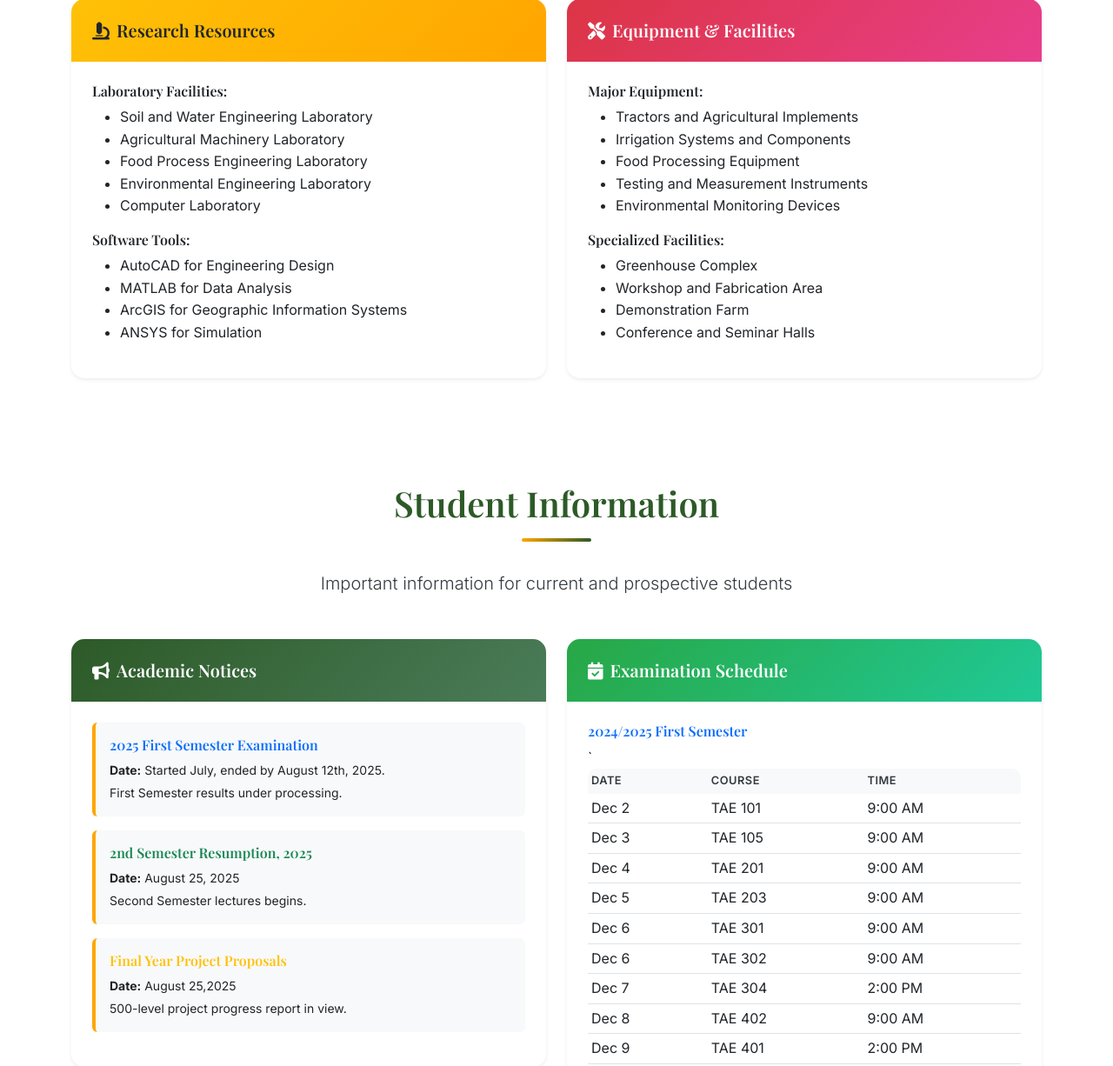
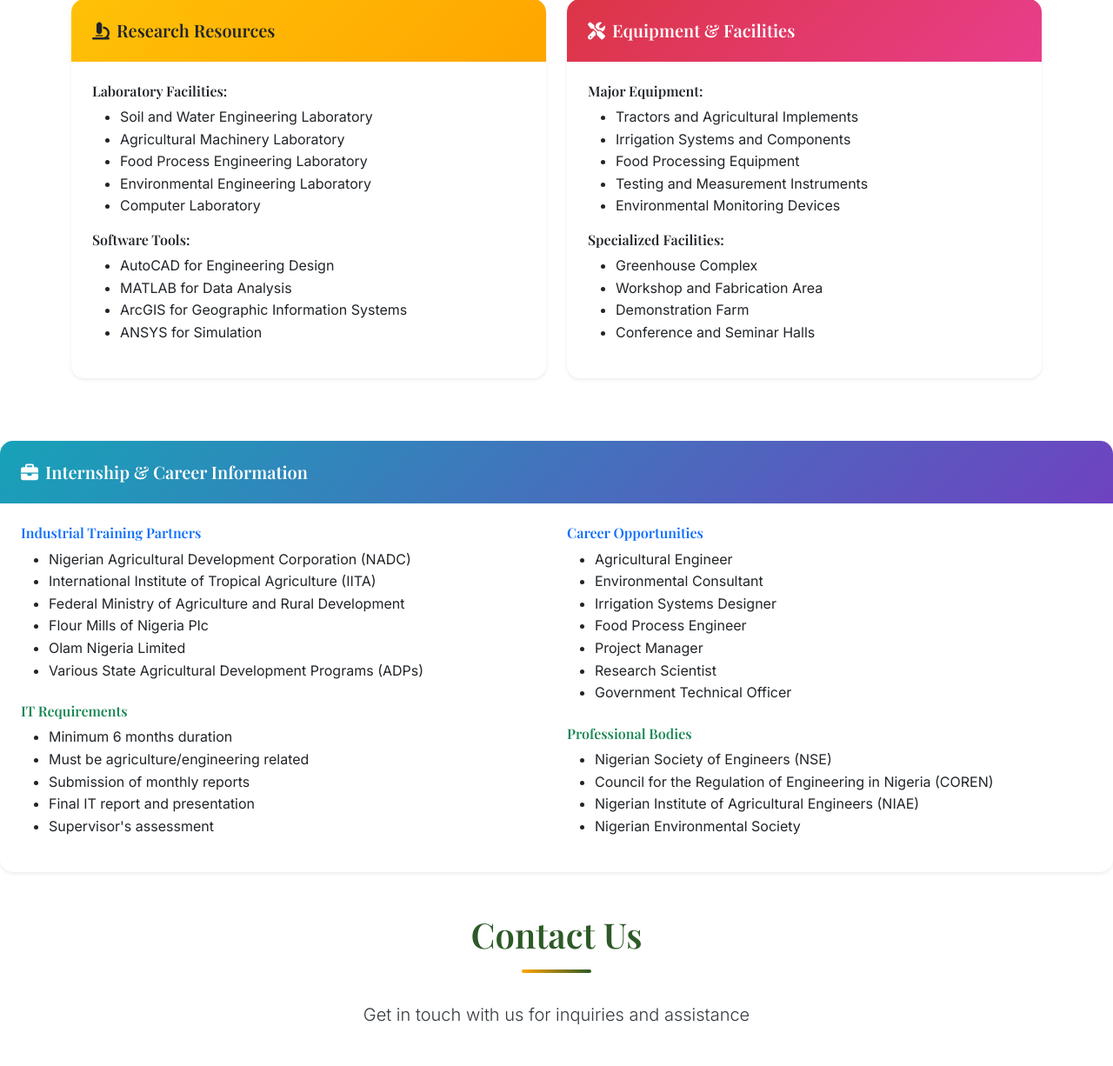
Before and after one commit to olateju243834-afk/AEE, a Flask app: page / in a window 1280 px wide. Shown: the part 4298-5524 px from the top of the page at 87% size. Run offline with Flask 3, Linux system fonts and the light colour scheme; some libraries are stand-ins or nearby versions.

Commit message:
Update index.html

```diff
--- a/templates/index.html
+++ b/templates/index.html
@@ -43,7 +43,7 @@
                     <li class="nav-item"><a class="nav-link" href="#programs">Programs</a></li>
                     <li class="nav-item"><a class="nav-link" href="#resources">Resources</a></li>
                     <li class="nav-item"><a class="nav-link" href="{{url_for('news')}}">News</a></li>
-                    <li class="nav-item"><a class="nav-link" href="#students">Students</a></li>
+                    <li class="nav-item"><a class="nav-link" href="{{url_for('students')}}">Students</a></li>
                     <li class="nav-item"><a class="nav-link" href="#contact">Contact</a></li>
                      <li class="nav-item"><a class="nav-link" href="{{url_for('news1')}}">Academic Programme</a></li>
                 </ul>
@@ -759,7 +759,7 @@ production, design and utilization of agricultural and natural resources for sel
         </div>
     </section> -->
 
-    <!-- Student Section -->
+    <!-- Student Section
     <section id="students" class="py-5">
         <div class="container">
             <div class="text-center mb-5">
@@ -768,7 +768,7 @@ production, design and utilization of agricultural and natural resources for sel
                 <p class="lead">Important information for current and prospective students</p>
             </div>
             <div class="row">
-                <!-- Academic Notices -->
+                <!-- Academic Notices
                 <div class="col-lg-6 mb-4">
                     <div class="card shadow-sm">
                         <div class="card-header bg-primary text-white">
@@ -796,7 +796,7 @@ production, design and utilization of agricultural and natural resources for sel
                     </div>
                 </div>
 
-                <!-- Exam Schedule -->
+                <!-- Exam Schedule
                 <div class="col-lg-6 mb-4">
                     <div class="card shadow-sm">
                         <div class="card-header bg-success text-white">
@@ -877,7 +877,7 @@ production, design and utilization of agricultural and natural resources for sel
                         </div>
                     </div>
                 </div>
-            </div>
+            </div>-->
 
             <!-- Internship and Career Info -->
             <div class="row">
```
